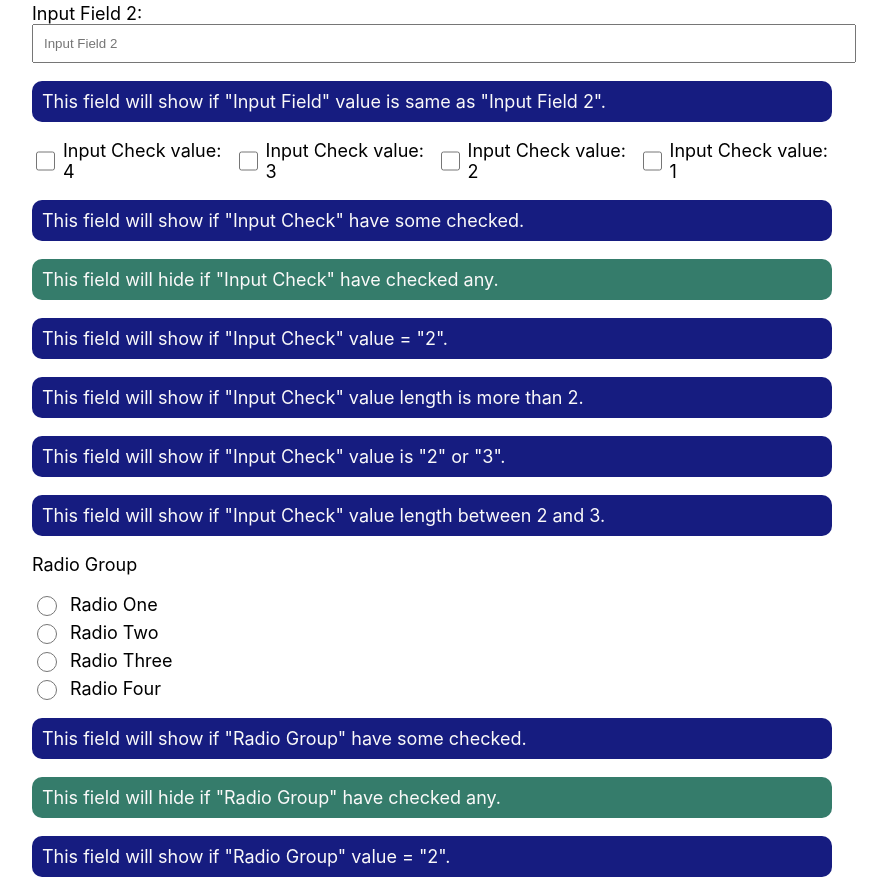
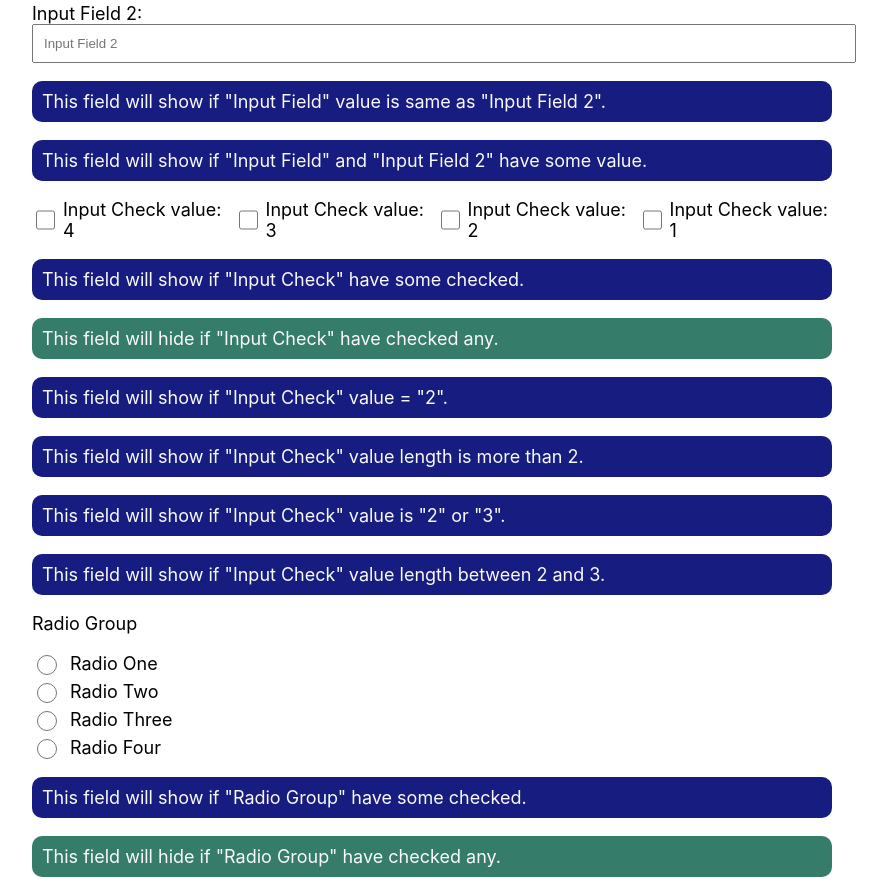
Before and after one commit to EmranAhmed/storepress-conditional-field, a website with bundled scripts: page index.html in a window 1280 px wide. Shown: the part 1229-2121 px from the top of the page, without its empty margins (208-1095 px from the left). Built offline with nearby package versions, Linux system fonts and the light colour scheme; files whose address does not match are found by name; what @storepress/utils would draw is missing.

Commit message:
update package json version

```diff
--- a/index.html
+++ b/index.html
@@ -117,6 +117,12 @@
 			<li inert data-storepress-conditional-field='[{"selector":"#InputText", "value":"#InputText2", "type": "ELEMENT"}]'>
 				<p class="message">
 					This field will show if "Input Field" value is same as "Input Field 2".
+				</p>
+			</li>
+
+			<li inert data-storepress-conditional-field='[{"selector":"#InputText"}, {"selector":"#InputText2"}]'>
+				<p class="message">
+					This field will show if "Input Field" and "Input Field 2" have some value.
 				</p>
 			</li>
 
--- a/package.json
+++ b/package.json
@@ -24,13 +24,13 @@
 		"javascript",
 		"storepress"
 	],
-	"homepage": "https://github.com/EmranAhmed/https://github.com/EmranAhmed/storepress-conditional-field#readme",
+	"homepage": "https://github.com/EmranAhmed/storepress-conditional-field#readme",
 	"repository": {
 		"type": "git",
 		"url": "git+https://github.com/EmranAhmed/storepress-create-plugin-html.git"
 	},
 	"bugs": {
-		"url": "https://github.com/EmranAhmed/https://github.com/EmranAhmed/storepress-conditional-field/issues"
+		"url": "https://github.com/EmranAhmed/storepress-conditional-field/issues"
 	},
 	"files": [
 		"build/**",
```
